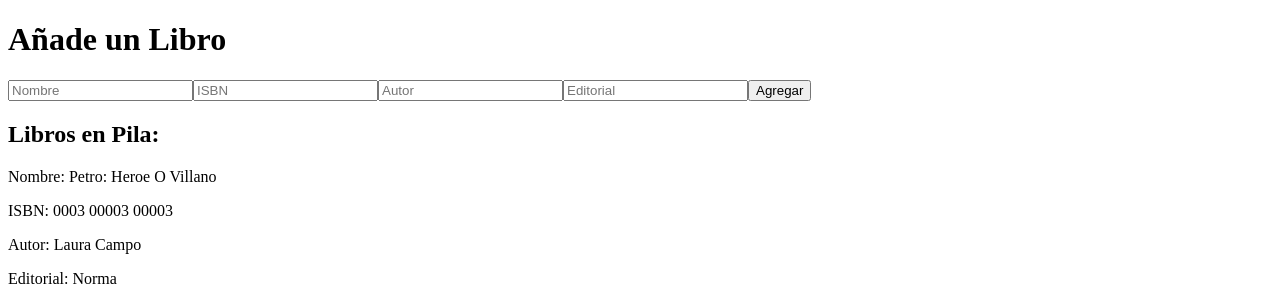
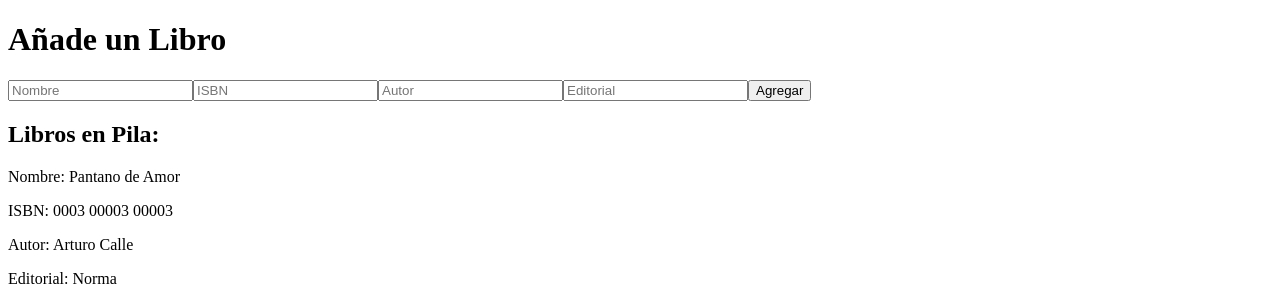
Before and after one commit to lucas-619/Homeworks, a React (Vite) app in the folder Homeworks/React1/react1/: page / in a window 1280 px wide. Shown: the top 302 px of the page. Built offline with nearby package versions, Linux system fonts and the light colour scheme.

Commit message:
Update LibrosManage.tsx

```diff
--- a/Homeworks/React1/react1/src/LibrosManage.tsx
+++ b/Homeworks/React1/react1/src/LibrosManage.tsx
@@ -35,9 +35,9 @@ function LibrosManage() {
 
             lista.current.push(
                 {
-                    nombre: "Petro: Heroe O Villano",
+                    nombre: "Pantano de Amor",
                     isbn: "0003 00003 00003",
-                    autor: "Laura Campo",
+                    autor: "Arturo Calle",
                     editorial: "Norma"
                 }
             )
```
